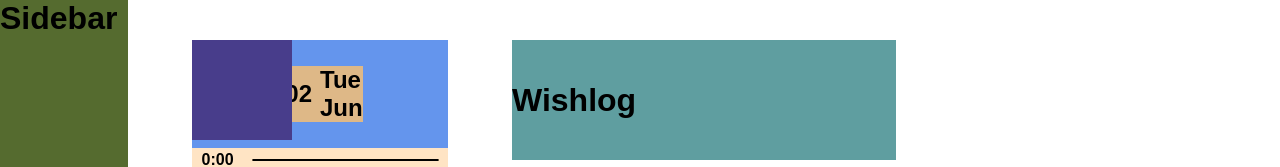
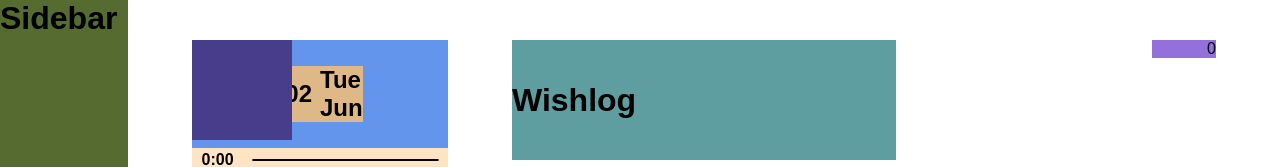
Before and after one commit to chelsea-zh/wishlog, a React (Vite) app: page / in a window 1280 px wide. Shown: the top 167 px of the page. Built offline with nearby package versions, Linux system fonts and the light colour scheme.

Commit message:
claiming increases currency count

```diff
--- a/src/App.css
+++ b/src/App.css
@@ -17,3 +17,12 @@
   display: flex;
   align-items: center;
 }
+
+.currencyBar {
+  background-color: mediumpurple;
+  position: absolute;
+  top: 5vh;
+  right: 5vw;
+  width: 5vw;
+  text-align: right;
+}
--- a/src/App.tsx
+++ b/src/App.tsx
@@ -4,7 +4,7 @@ import Schedule from './Schedule';
 import './App.css'
 
 function Title() {
-  return(
+    return (
         <div className='title'>
             <h1>Wishlog</h1>
         </div>
@@ -12,20 +12,35 @@ function Title() {
 }
 
 function Sidebar() {
-  return(
+    return (
         <div className='sidebar'>
             <h1>Sidebar</h1>
         </div>
     )
 }
 
+function CurrencyBar({gems}) {
+    return (
+        <div className='currencyBar'>
+            {gems}
+        </div>
+    )
+}
+
 function App() {
+    let [gems, setGems] = useState(0)
+
+    function changeGems(x) {
+        setGems(gems + x)
+    }
+
     return (
         <div>
+            <CurrencyBar gems={gems}/>
             <Sidebar />
             <Title />
             <Schedule />
-      <ToDo />
+            <ToDo changeGems={changeGems}/>
         </div>
     );
 }
--- a/src/ToDo.tsx
+++ b/src/ToDo.tsx
@@ -4,7 +4,7 @@ import './ToDo.css'
 // task = {reward: 100, goal: "string", claimed: false}
 
 
-export default function ToDo() {
+export default function ToDo({changeGems}) {
     const [daily, setDaily] = useState(true);
     const [dailyTasks, setDailyTasks] = useState([
         {reward: 100, goal: "testiad ad;lkfj sdf a sdflk; slf d fsdfng", claimed: false},
@@ -35,6 +35,10 @@ export default function ToDo() {
                     : task
                 )
             )
+            let task = dailyTasks.find(block => block.goal == goal)
+            if (task.claimed==false) {
+                changeGems(task.reward)
+            }
         } else {
             setCustomTasks(customTasks =>
                 customTasks.map(task =>
@@ -43,6 +47,10 @@ export default function ToDo() {
                     : task
                 )
             )
+            let task = customTasks.find(block => block.goal == goal)
+            if (task.claimed==false) {
+                changeGems(task.reward)
+            }
         }
     }
 
```
Also changed, not shown: src/ToDo.css (+6 -4 lines). Lines whose indentation alone changed are shown as unchanged.
